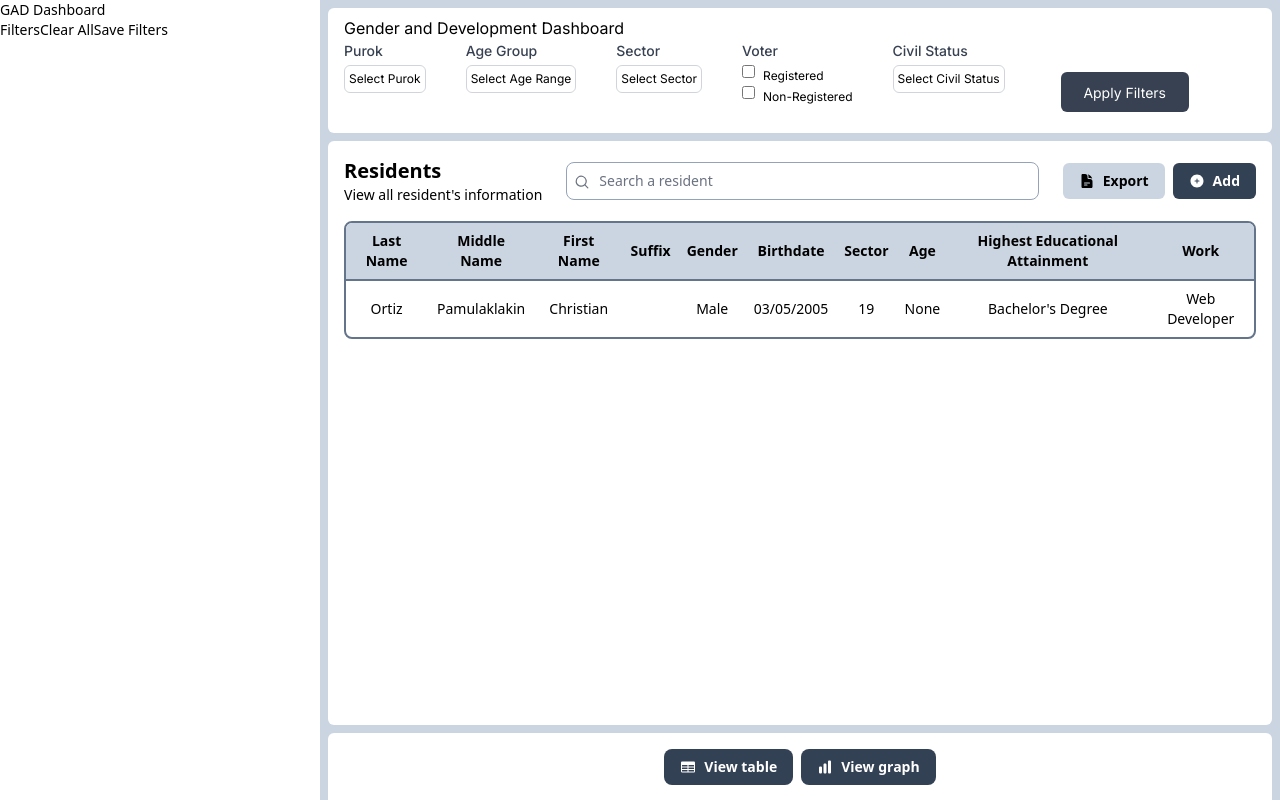
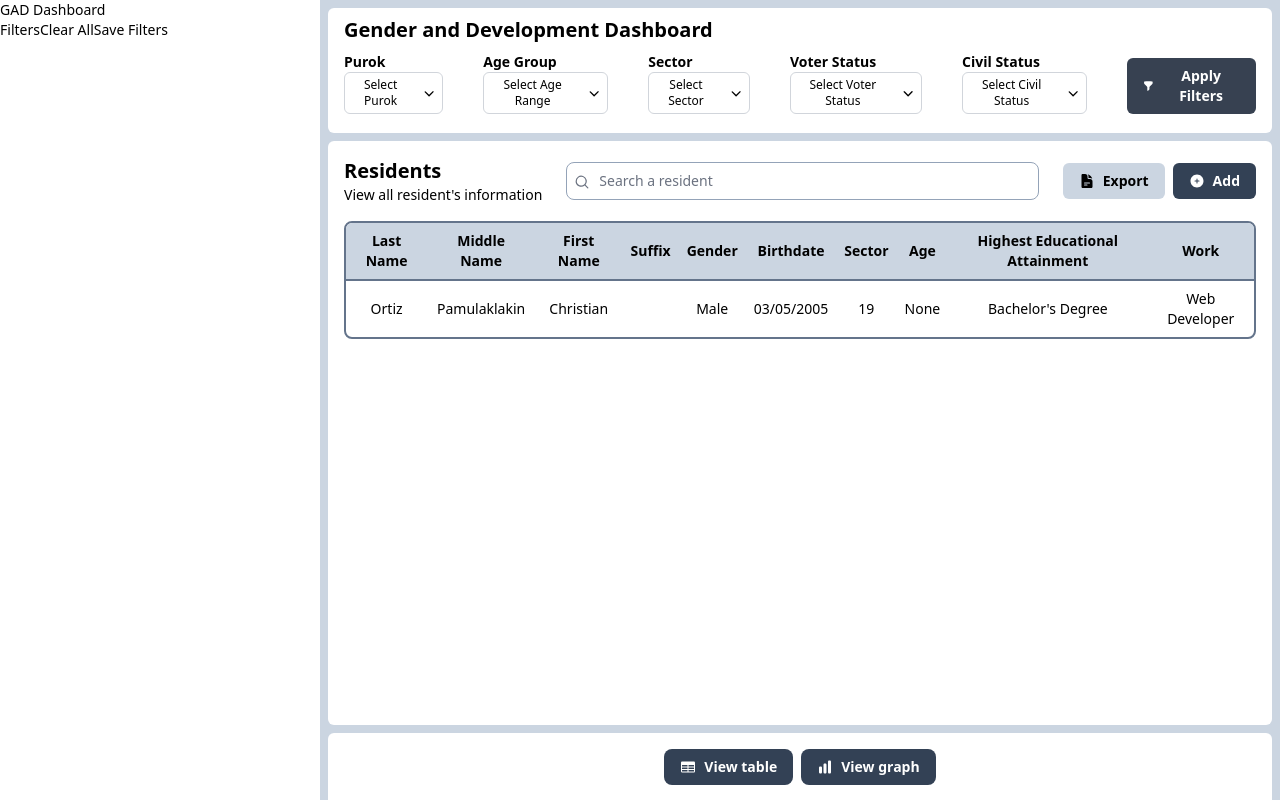
Before and after one commit to progchris00/GAD-Solution, a website built with webpack: page src/index.html in a window 1280 px wide. Built offline with nearby package versions, Linux system fonts and the light colour scheme.

Commit message:
feat: refractor menus

```diff
--- a/src/index.html
+++ b/src/index.html
@@ -16,95 +16,136 @@
   </head>
   <body class="bg-slate-300 grid grid-rows-12 grid-cols-12 h-screen">
     <header
-      class="bg-white mx-2 mt-2 rounded-md col-start-4 col-end-13 row-start-1 row-end-3 px-4 py-2"
-      style="font-family: &quot;Inter&quot;, sans-serif"
+      class="bg-white mx-2 mt-2 rounded-md col-start-4 col-end-13 row-start-1 row-end-3 px-4 py-2 text-sm flex flex-col gap-2"
     >
-      <nav>Gender and Development Dashboard</nav>
+      <h1 class="text-xl font-semibold">Gender and Development Dashboard</h1>
       <div class="flex gap-10">
         <div>
-          <label
-            for="purok"
-            class="block text-gray-700 font-medium mb-1 text-[14px]"
-            >Purok</label
-          >
+          <p class="font-semibold">Purok</p>
           <button
-            class="w-full border border-gray-300 rounded-md p-1 text-[12px] text-left"
+            class="border border-gray-300 rounded-md p-1 text-xs flex items-center gap-2"
             onclick="openModal('purok')"
           >
             Select Purok
+            <svg
+              xmlns="http://www.w3.org/2000/svg"
+              viewBox="0 0 20 20"
+              fill="currentColor"
+              class="size-5"
+            >
+              <path
+                fill-rule="evenodd"
+                d="M5.22 8.22a.75.75 0 0 1 1.06 0L10 11.94l3.72-3.72a.75.75 0 1 1 1.06 1.06l-4.25 4.25a.75.75 0 0 1-1.06 0L5.22 9.28a.75.75 0 0 1 0-1.06Z"
+                clip-rule="evenodd"
+              />
+            </svg>
           </button>
         </div>
 
         <div>
-          <label
-            for="age_range"
-            class="block text-gray-700 font-medium mb-1 text-[14px]"
-            >Age Group</label
-          >
+          <p class="font-semibold">Age Group</p>
           <button
-            class="w-full border border-gray-300 rounded-md p-1 text-[12px] text-left"
+            class="w-full border border-gray-300 rounded-md p-1 text-xs flex items-center gap-2"
             onclick="openModal('age_range')"
           >
             Select Age Range
+            <svg
+              xmlns="http://www.w3.org/2000/svg"
+              viewBox="0 0 20 20"
+              fill="currentColor"
+              class="size-5"
+            >
+              <path
+                fill-rule="evenodd"
+                d="M5.22 8.22a.75.75 0 0 1 1.06 0L10 11.94l3.72-3.72a.75.75 0 1 1 1.06 1.06l-4.25 4.25a.75.75 0 0 1-1.06 0L5.22 9.28a.75.75 0 0 1 0-1.06Z"
+                clip-rule="evenodd"
+              />
+            </svg>
           </button>
         </div>
 
         <div>
-          <label
-            for="sector"
-            class="block text-gray-700 font-medium mb-1 text-[14px]"
-            >Sector</label
-          >
+          <p class="font-semibold">Sector</p>
           <button
-            class="w-full border border-gray-300 rounded-md p-1 text-[12px] text-left"
+            class="w-full border border-gray-300 rounded-md p-1 text-xs flex items-center gap-2"
             onclick="openModal('sector')"
           >
             Select Sector
+            <svg
+              xmlns="http://www.w3.org/2000/svg"
+              viewBox="0 0 20 20"
+              fill="currentColor"
+              class="size-5"
+            >
+              <path
+                fill-rule="evenodd"
+                d="M5.22 8.22a.75.75 0 0 1 1.06 0L10 11.94l3.72-3.72a.75.75 0 1 1 1.06 1.06l-4.25 4.25a.75.75 0 0 1-1.06 0L5.22 9.28a.75.75 0 0 1 0-1.06Z"
+                clip-rule="evenodd"
+              />
+            </svg>
           </button>
         </div>
 
         <div>
-          <p class="text-gray-700 font-medium mb-1 text-[14px]">Voter</p>
-          <div class="grid grid-cols-1">
-            <label class="flex items-center text-[12px]">
-              <input
-                type="checkbox"
-                name="Registered"
-                value="Registered"
-                class="mr-2 mb-2"
+          <p class="font-semibold">Voter Status</p>
+          <button
+            class="w-full border border-gray-300 rounded-md p-1 text-xs flex items-center gap-2"
+            onclick="openModal('voter_status')"
+          >
+            Select Voter Status
+            <svg
+              xmlns="http://www.w3.org/2000/svg"
+              viewBox="0 0 20 20"
+              fill="currentColor"
+              class="size-5"
+            >
+              <path
+                fill-rule="evenodd"
+                d="M5.22 8.22a.75.75 0 0 1 1.06 0L10 11.94l3.72-3.72a.75.75 0 1 1 1.06 1.06l-4.25 4.25a.75.75 0 0 1-1.06 0L5.22 9.28a.75.75 0 0 1 0-1.06Z"
+                clip-rule="evenodd"
               />
-              Registered
-            </label>
-            <label class="flex items-center text-[12px]">
-              <input
-                type="checkbox"
-                name="Non-Registered"
-                value="Non-Registered"
-                class="mr-2 mb-2"
-              />
-              Non-Registered
-            </label>
-          </div>
+            </svg>
+          </button>
         </div>
 
         <div>
-          <label
-            for="civil_status"
-            class="block text-gray-700 font-medium mb-1 text-[14px]"
-            >Civil Status</label
-          >
+          <p class="font-semibold">Civil Status</p>
           <button
-            class="w-full border border-gray-300 rounded-md p-1 text-[12px] text-left"
+            class="w-full border border-gray-300 rounded-md p-1 text-xs flex items-center gap-2"
             onclick="openModal('civil_status')"
           >
             Select Civil Status
+            <svg
+              xmlns="http://www.w3.org/2000/svg"
+              viewBox="0 0 20 20"
+              fill="currentColor"
+              class="size-5"
+            >
+              <path
+                fill-rule="evenodd"
+                d="M5.22 8.22a.75.75 0 0 1 1.06 0L10 11.94l3.72-3.72a.75.75 0 1 1 1.06 1.06l-4.25 4.25a.75.75 0 0 1-1.06 0L5.22 9.28a.75.75 0 0 1 0-1.06Z"
+                clip-rule="evenodd"
+              />
+            </svg>
           </button>
         </div>
 
-        <div class="pt-8 pl-4">
+        <div class="self-end">
           <button
-            class="w-32 h-10 p-1 bg-gray-700 text-white text-[14px] rounded-md hover:bg-gray-900"
+            class="bg-gray-700 text-white rounded-md py-2 px-4 font-semibold flex items-center gap-2"
           >
+            <svg
+              xmlns="http://www.w3.org/2000/svg"
+              viewBox="0 0 20 20"
+              fill="currentColor"
+              class="size-3"
+            >
+              <path
+                fill-rule="evenodd"
+                d="M2.628 1.601C5.028 1.206 7.49 1 10 1s4.973.206 7.372.601a.75.75 0 0 1 .628.74v2.288a2.25 2.25 0 0 1-.659 1.59l-4.682 4.683a2.25 2.25 0 0 0-.659 1.59v3.037c0 .684-.31 1.33-.844 1.757l-1.937 1.55A.75.75 0 0 1 8 18.25v-5.757a2.25 2.25 0 0 0-.659-1.591L2.659 6.22A2.25 2.25 0 0 1 2 4.629V2.34a.75.75 0 0 1 .628-.74Z"
+                clip-rule="evenodd"
+              />
+            </svg>
             Apply Filters
           </button>
         </div>
@@ -199,6 +240,7 @@
         purok: ["1", "2", "3", "4", "5", "6"],
         age_range: ["17 below", "18-27", "28-39", "40-49", "50-63", "64 above"],
         sector: ["PWD", "Senior", "Solo Parent", "Iba Pa"],
+        voter_status: ["Voter", "Non-voter"],
         civil_status: ["Single", "Married", "Separated", "Widowed", "Divorced"],
       };
 
```
